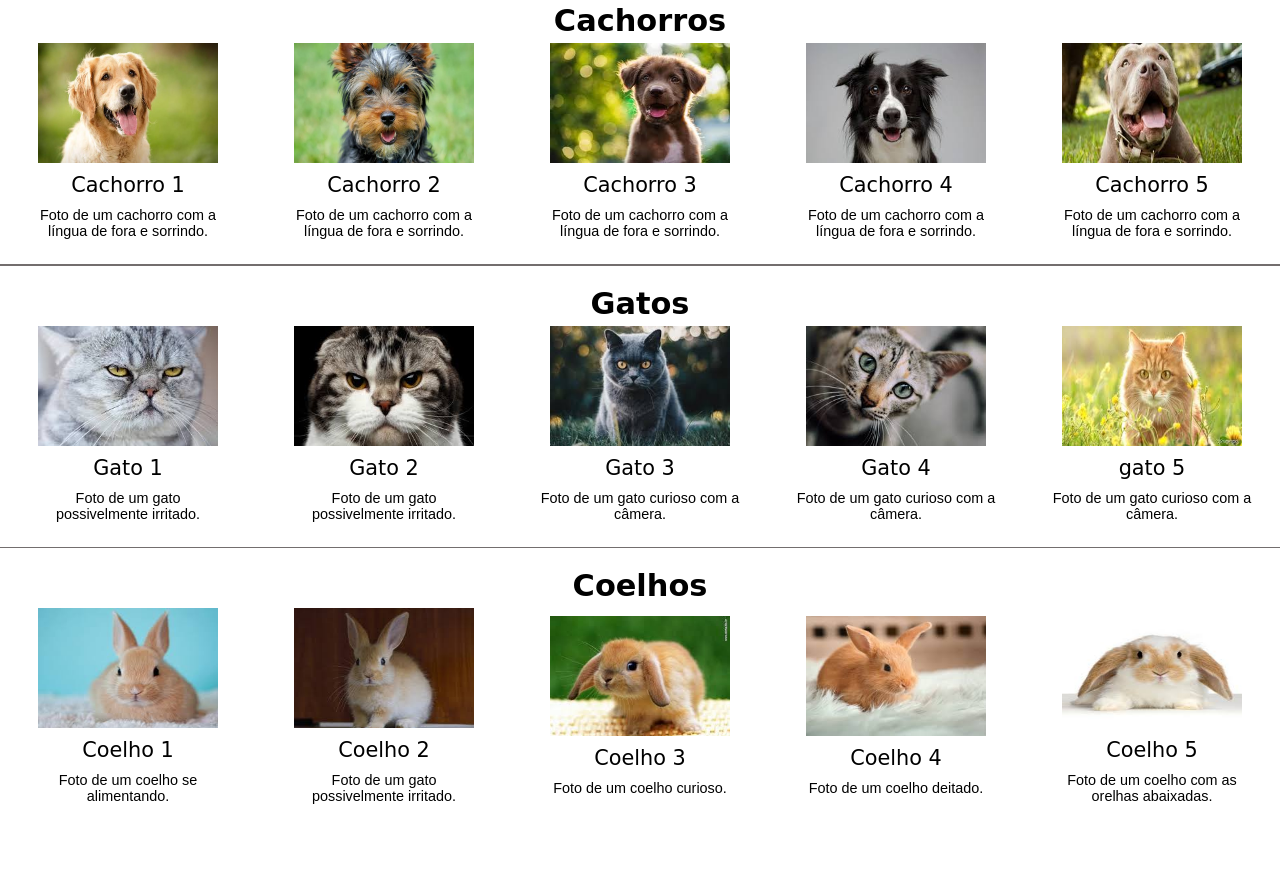
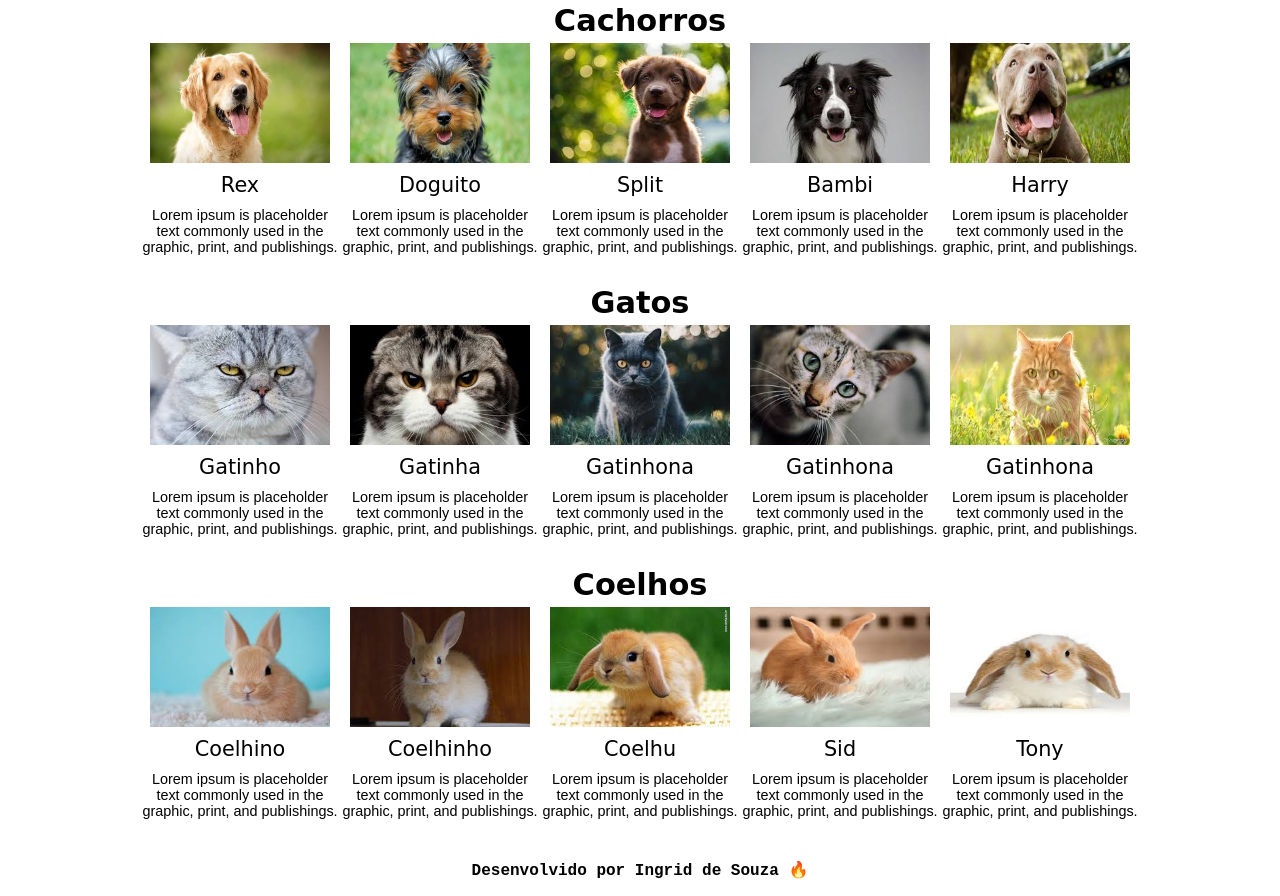
Before and after one commit to IngridsSilveira/petInfo, a website with bundled scripts: page index.html in a window 1280 px wide. Shown: the part 497-1393 px from the top of the page. Before the commit the page ends 1326 px from the top, so only its background shows below. Built offline with nearby package versions, Linux system fonts and the light colour scheme; data requests are answered from the project's data file; a web font is replaced by a local one.

Commit message:
mudando estilos

```diff
--- /dev/null
+++ b/assets/js/controllers/animais-controllers.js
@@ -0,0 +1,42 @@
+import { animaisServices } from '../services/animais.js';
+
+const novoAnimal = (nome, descricao, id, image) => {
+    const card = document.createElement("div");
+    const conteudo = `
+        <div class="conteudo" ${id}>
+        <img src="${image}" class="imagens" alt="cachorro">
+        <p class="titles">${nome}</p>
+        <p class="descricao">${descricao}</p>
+        </div>
+    `
+    card.innerHTML = conteudo;
+    return card
+}
+
+const container = document.querySelector('[data-container]')
+const container2 = document.querySelector('[data-container2]')
+const container3 = document.querySelector('[data-container3]')
+
+const render = async () => {
+    try{
+        const ListaAnimais = await animaisServices.listaAnimais()
+
+        ListaAnimais.forEach(elemento => {
+            container.appendChild(novoAnimal(elemento.nome, elemento.descricao, elemento.id, elemento.image));
+        });
+
+        const ListaGatos = await animaisServices.listaGatos()
+
+        ListaGatos.forEach(elemento => {
+            container2.appendChild(novoAnimal(elemento.nome, elemento.descricao, elemento.id, elemento.image));
+        });
+        const ListaCoelhos = await animaisServices.listaCoelhos()
+        ListaCoelhos.forEach(elemento => {
+            container3.appendChild(novoAnimal(elemento.nome, elemento.descricao, elemento.id, elemento.image));
+        });
+    }
+    catch(erro){
+        console.log(erro);
+    }
+}
+render()
--- /dev/null
+++ b/assets/js/estilos.js
@@ -0,0 +1,84 @@
+const cachorros = document.querySelector('[data-dog]')
+const gatos = document.querySelector('[data-cat]')
+const coelhos = document.querySelector('[data-rabbit]')
+const todos = document.querySelector('[data-todos-animais]')
+
+todos.addEventListener('click', () => {
+    const background = document.querySelector('.background');
+    const texto = document.querySelector('.sub_titulo');
+
+
+
+    texto.innerHTML = "Todos os animais";
+
+    background.style.backgroundImage = "url(assets/images/background.jpeg)";
+    background.style.backgroundSize = "contain";
+    background.style.backgroundPosition = "center";
+
+
+
+    const conteudoGatos = document.querySelector('[data-conteudo-gatos]')
+    const conteudoCoelhos = document.querySelector('[data-conteudo-coelhos]')
+    const conteudoCachorros = document.querySelector('[data-conteudo-cachorros]')
+
+    conteudoGatos.style.display = "flex";
+    conteudoCoelhos.style.display = "flex";
+    conteudoCachorros.style.display = "flex";
+});
+
+
+cachorros.addEventListener('click', () => {
+    //SELECIONA OS ITENS//
+    const background = document.querySelector('.background');
+    const texto = document.querySelector('.sub_titulo');
+    const conteudoGatos = document.querySelector('[data-conteudo-gatos]')
+    const conteudoCoelhos = document.querySelector('[data-conteudo-coelhos]')
+    const conteudoCachorros = document.querySelector('[data-conteudo-cachorros]')
+
+    //MUDA O ESTILO DO BACKGROUND//
+    texto.innerHTML = "Cachorros";
+    background.style.backgroundImage = "url(assets/images/dog-bg.jpeg)";
+    background.style.backgroundSize = "cover";
+    background.style.backgroundPosition = "top";
+
+    //ESCONDE AS DIVS//
+    conteudoGatos.style.display = "none";
+    conteudoCoelhos.style.display = "none";
+    conteudoCachorros.style.display = "flex";
+});
+
+
+gatos.addEventListener('click', () => {
+    const background = document.querySelector('.background');
+    const texto = document.querySelector('.sub_titulo');
+    const conteudoCachorros = document.querySelector('[data-conteudo-cachorros]')
+    const conteudoCoelhos = document.querySelector('[data-conteudo-coelhos]')
+    const conteudoGatos = document.querySelector('[data-conteudo-gatos]')
+
+    texto.innerHTML = "Gatos";
+    background.style.backgroundImage = "url(assets/images/cats-bg.jpeg)";
+    background.style.backgroundSize = "cover";
+    background.style.backgroundPosition = "center";
+
+    conteudoCachorros.style.display = "none";
+    conteudoCoelhos.style.display = "none";
+    conteudoGatos.style.display = "flex";
+});
+
+
+coelhos.addEventListener('click', () => {
+    const background = document.querySelector('.background');
+    const texto = document.querySelector('.sub_titulo');
+    const conteudoCachorros = document.querySelector('[data-conteudo-cachorros]')
+    const conteudoGatos = document.querySelector('[data-conteudo-gatos]')
+    const conteudoCoelhos = document.querySelector('[data-conteudo-coelhos]')
+
+    texto.innerHTML = "Coelhos";
+    background.style.backgroundImage = "url(assets/images/rabbit-bg.jpeg)";
+    background.style.backgroundPosition = "bottom";
+    background.style.backgroundSize = "cover";
+
+    conteudoCachorros.style.display = "none";
+    conteudoGatos.style.display = "none";
+    conteudoCoelhos.style.display = "flex";
+});
--- /dev/null
+++ b/assets/js/services/animais.js
@@ -0,0 +1,11 @@
+const listaAnimais = () => fetch("http://localhost:3000/cachorros").then(resposta => resposta.json())
+
+const listaGatos = () => fetch("http://localhost:3000/gatos").then(resposta => resposta.json())
+
+const listaCoelhos = () => fetch("http://localhost:3000/coelhos").then(resposta => resposta.json())
+
+export const animaisServices = {
+    listaAnimais,
+    listaGatos,
+    listaCoelhos
+}
--- a/db.json
+++ b/db.json
@@ -1,8 +1,97 @@
 {
-    "cachorros": [{
+    "cachorros": [
+        {
         "nome": "Rex",
-        "descricao": "Cachorro sorrindo",
+        "descricao": "Lorem ipsum is placeholder text commonly used in the graphic, print, and publishings.",
         "id": 1,
-        "image": ""
-    }]
+        "image": "https://raw.githubusercontent.com/IngridsSilveira/petInfo/main/assets/images/dog1.jpeg"
+    },
+        {
+        "nome": "Doguito",
+        "descricao": "Lorem ipsum is placeholder text commonly used in the graphic, print, and publishings.",
+        "id": 2,
+        "image": "https://raw.githubusercontent.com/IngridsSilveira/petInfo/main/assets/images/dog2.jpeg"
+    },
+        {
+        "nome": "Split",
+        "descricao": "Lorem ipsum is placeholder text commonly used in the graphic, print, and publishings.",
+        "id": 3,
+        "image": "https://raw.githubusercontent.com/IngridsSilveira/petInfo/main/assets/images/dog3.jpeg"
+    },
+        {
+        "nome": "Bambi",
+        "descricao": "Lorem ipsum is placeholder text commonly used in the graphic, print, and publishings.",
+        "id": 4,
+        "image": "https://raw.githubusercontent.com/IngridsSilveira/petInfo/main/assets/images/dog4.jpeg"
+    },
+        {
+        "nome": "Harry",
+        "descricao": "Lorem ipsum is placeholder text commonly used in the graphic, print, and publishings.",
+        "id": 5,
+        "image": "https://raw.githubusercontent.com/IngridsSilveira/petInfo/main/assets/images/dog5.jpeg"
+    }],
+    "gatos": [
+        {
+        "nome": "Gatinho",
+        "descricao": "Lorem ipsum is placeholder text commonly used in the graphic, print, and publishings.",
+        "id": 1,
+        "image": "https://raw.githubusercontent.com/IngridsSilveira/petInfo/main/assets/images/cats1.jpeg"
+    },
+        {
+        "nome": "Gatinha",
+        "descricao": "Lorem ipsum is placeholder text commonly used in the graphic, print, and publishings.",
+        "id": 2,
+        "image": "https://raw.githubusercontent.com/IngridsSilveira/petInfo/main/assets/images/cats2.jpeg"
+    },
+        {
+        "nome": "Gatinhona",
+        "descricao": "Lorem ipsum is placeholder text commonly used in the graphic, print, and publishings.",
+        "id": 3,
+        "image": "https://raw.githubusercontent.com/IngridsSilveira/petInfo/main/assets/images/cats3.jpeg"
+    },
+        {
+        "nome": "Gatinhona",
+        "descricao": "Lorem ipsum is placeholder text commonly used in the graphic, print, and publishings.",
+        "id": 4,
+        "image": "https://raw.githubusercontent.com/IngridsSilveira/petInfo/main/assets/images/cats4.jpeg"
+    },
+        {
+        "nome": "Gatinhona",
+        "descricao": "Lorem ipsum is placeholder text commonly used in the graphic, print, and publishings.",
+        "id": 5,
+        "image": "https://raw.githubusercontent.com/IngridsSilveira/petInfo/main/assets/images/cats5.jpeg"
+    }],
+    "coelhos": [
+        {
+            "nome": "Coelhino",
+            "descricao": "Lorem ipsum is placeholder text commonly used in the graphic, print, and publishings.",
+            "id": 1,
+            "image": "https://raw.githubusercontent.com/IngridsSilveira/petInfo/main/assets/images/rabbit1.jpeg"
+        },
+        {
+            "nome": "Coelhinho",
+            "descricao": "Lorem ipsum is placeholder text commonly used in the graphic, print, and publishings.",
+            "id": 2,
+            "image": "https://raw.githubusercontent.com/IngridsSilveira/petInfo/main/assets/images/rabbit2.jpeg"
+        },
+        {
+            "nome": "Coelhu",
+            "descricao": "Lorem ipsum is placeholder text commonly used in the graphic, print, and publishings.",
+            "id": 3,
+            "image": "https://raw.githubusercontent.com/IngridsSilveira/petInfo/main/assets/images/rabbit3.jpeg"
+        },
+        {
+            "nome": "Sid",
+            "descricao": "Lorem ipsum is placeholder text commonly used in the graphic, print, and publishings.",
+            "id": 4,
+            "image": "https://raw.githubusercontent.com/IngridsSilveira/petInfo/main/assets/images/rabbit4.jpeg"
+        },
+        {
+            "nome": "Tony",
+            "descricao": "Lorem ipsum is placeholder text commonly used in the graphic, print, and publishings.",
+            "id": 5,
+            "image": "https://raw.githubusercontent.com/IngridsSilveira/petInfo/main/assets/images/rabbit5.jpeg"
+        }
+    ]
+
 }
--- a/index.html
+++ b/index.html
@@ -16,112 +16,41 @@
     <img src="assets/images/lupa.png" alt="lupa" height="20" width="20">
    </a>
 </div>
-
 </header>
 <section class="sub_header">
   <div class="links_header">
-    <a class="links" href="#">All Pets</a>
-    <a class="links" href="#">Dogs</a>
-    <a class="links" href="#">Cats</a>
-    <a class="links" href="#">Rabbits</a>
+    <a class="links" href="#" data-todos-animais>All Pets</a>
+    <a class="links" href="#" data-dog>Dogs</a>
+    <a class="links" href="#" data-cat>Cats</a>
+    <a class="links" href="#" data-rabbit>Rabbits</a>
   </div>
-    <div class="background todos-bg">
+    <div class="background">
         <div class="teste">
           <h2 class="sub_titulo">Todos os animais</h2>
         </div>
     </div>
 </section>
-<section class="section_conteudo">
+<section class="section_conteudo" data-conteudo-cachorros>
   <h3 class="animal_title">Cachorros</h3>
-  <div class="container">
-    <div class="conteudo">
-      <img src="assets/images/dog1.jpeg" class="imagens" alt="cachorro">
-      <p class="titles">Cachorro 1</p>
-      <p class="descricao">Foto de um cachorro com a língua de fora e sorrindo.</p>
-    </div>
-    <div class="conteudo">
-      <img src="assets/images/dog2.jpeg" class="imagens" alt="cachorro">
-      <p class="titles">Cachorro 2</p>
-      <p class="descricao">Foto de um cachorro com a língua de fora e sorrindo.</p>
-    </div>
-    <div class="conteudo">
-      <img src="assets/images/dog3.jpeg" class="imagens" alt="cachorro">
-      <p class="titles">Cachorro 3</p>
-      <p class="descricao">Foto de um cachorro com a língua de fora e sorrindo.</p>
-    </div>
-    <div class="conteudo">
-      <img src="assets/images/dog4.jpeg" class="imagens" alt="cachorro">
-      <p class="titles">Cachorro 4</p>
-      <p class="descricao">Foto de um cachorro com a língua de fora e sorrindo.</p>
-    </div>
-    <div class="conteudo">
-      <img src="assets/images/dog5.jpeg" class="imagens" alt="cachorro">
-      <p class="titles">Cachorro 5</p>
-      <p class="descricao">Foto de um cachorro com a língua de fora e sorrindo.</p>
-    </div>
+ <div class="container" data-container>
+ </div>
+</section>
+<section class="section_conteudo" data-conteudo-gatos>
+  <h3 class="animal_title">Gatos</h3>
+  <div class="container" data-container2>
   </div>
 </section>
-<div class="linha"></div>
-<section class="section_conteudo">
-  <h3 class="animal_title">Gatos</h3>
-  <div class="container">
-    <div class="conteudo">
-      <img src="assets/images/cats1.jpeg" class="imagens" alt="gatos">
-      <p class="titles">Gato 1</p>
-      <p class="descricao">Foto de um gato possivelmente irritado.</p>
-    </div>
-    <div class="conteudo">
-      <img src="assets/images/cats2.jpeg" class="imagens" alt="gatos">
-      <p class="titles">Gato 2</p>
-      <p class="descricao">Foto de um gato possivelmente irritado.</p>
-    </div>
-    <div class="conteudo">
-      <img src="assets/images/cats3.jpeg" class="imagens" alt="gatos">
-      <p class="titles">Gato 3</p>
-      <p class="descricao">Foto de um gato curioso com a câmera.</p>
-    </div>
-    <div class="conteudo">
-      <img src="assets/images/cats4.jpeg" class="imagens" alt="gatos">
-      <p class="titles">Gato 4</p>
-      <p class="descricao">Foto de um gato curioso com a câmera.</p>
-    </div>
-    <div class="conteudo">
-      <img src="assets/images/cats5.jpeg" class="imagens" alt="gatos">
-      <p class="titles">gato 5</p>
-      <p class="descricao">Foto de um gato curioso com a câmera.</p>
-    </div>
+<section class="section_conteudo" data-conteudo-coelhos>
+  <h3 class="animal_title">Coelhos</h3>
+  <div class="container" data-container3>
   </div>
 </section>
-<div class="linha"></div>
-<section class="section_conteudo">
-  <h3 class="animal_title">Coelhos</h3>
-  <div class="container">
-    <div class="conteudo">
-      <img src="assets/images/rabbit1.jpeg" class="imagens" alt="coelhos">
-      <p class="titles">Coelho 1</p>
-      <p class="descricao">Foto de um coelho se alimentando.</p>
-    </div>
-    <div class="conteudo">
-      <img src="assets/images/rabbit2.jpeg" class="imagens" alt="coelho">
-      <p class="titles">Coelho 2</p>
-      <p class="descricao">Foto de um gato possivelmente irritado.</p>
-    </div>
-    <div class="conteudo">
-      <img src="assets/images/rabbit3.jpeg" class="imagens" alt="coelho">
-      <p class="titles">Coelho 3</p>
-      <p class="descricao">Foto de um coelho curioso.</p>
-    </div>
-    <div class="conteudo">
-      <img src="assets/images/rabbit4.jpeg" class="imagens" alt="coelho">
-      <p class="titles">Coelho 4</p>
-      <p class="descricao">Foto de um coelho deitado.</p>
-    </div>
-    <div class="conteudo">
-      <img src="assets/images/rabbit5.jpeg" class="imagens" alt="coelho">
-      <p class="titles">Coelho 5</p>
-      <p class="descricao">Foto de um coelho com as orelhas abaixadas.</p>
-    </div>
-  </div>
-</section>
+<footer class="rodape">
+  <p class="rodape-texto">Desenvolvido por <a href="https://ingridssilveira.github.io/IngridSouza/">Ingrid de Souza</a> 🔥</p>
+</footer>
+
+<script type="module" src="assets/js/controllers/animais-controllers.js"></script>
+
+<script src="assets/js/estilos.js"></script>
 </body>
 </html>
--- a/package.json
+++ b/package.json
@@ -7,5 +7,6 @@
     "test": "echo \"Error: no test specified\" && exit 1"
   },
   "author": "Ingrid Souza",
-  "license": "ISC"
+  "license": "ISC",
+  "type": "module"
 }
--- a/style.css
+++ b/style.css
@@ -29,6 +29,7 @@ body {
   padding: 0;
   font-size: 14px;
   transition: .2s;
+  color: white;
 }
 .search-box:hover > .input_search {
   width: 240px;
@@ -67,15 +68,11 @@ body {
    5px;
 }
 /* BACKGROUNDS */
-.todos-bg {
-  background: url('assets/images/background.jpeg') center no-repeat;
-}
-.cachorros-bg {
-  background: url('assets/images/dog-bg.jpeg') center no-repeat;
-}
 .background{
   width: 100%;
   height: 410px;
+  background: url('assets/images/background.jpeg') center no-repeat;
+  background-size: contain;
 }
 .teste {
   width: 100%;
@@ -100,11 +97,6 @@ body {
   height: auto;
   margin: 15px 0;
 }
-.linha {
-  width: 100%;
-  background: rgb(115, 110, 110);
-  height: 1.5px;
-}
 .animal_title {
   font-family: 'Edu VIC WA NT Beginner', cursive;
   font-size: 1.9rem;
@@ -115,6 +107,7 @@ body {
   margin:0;
   padding:0;
   display: flex;
+  justify-content: center;
   flex-direction: row;
 }
 .conteudo {
@@ -147,3 +140,22 @@ body {
   transform: scale(1.1);
   cursor: pointer;
 }
+.rodape {
+  display:flex;
+  align-items: center;
+  justify-content: center;
+  width: 100%;
+}
+.rodape-texto {
+  color: black;
+  font-weight: 550;
+}
+.rodape-texto a {
+  text-decoration: none;
+  color: black;
+}
+.rodape-texto a:hover {
+  text-decoration: underline;
+  color: gold;
+  font-size: 1.5rem;
+}
```
